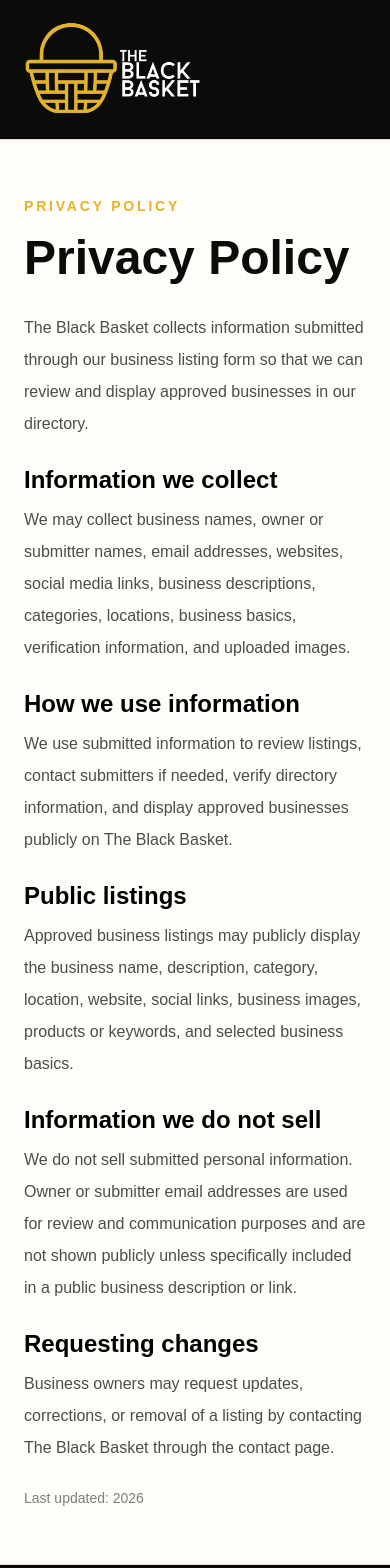
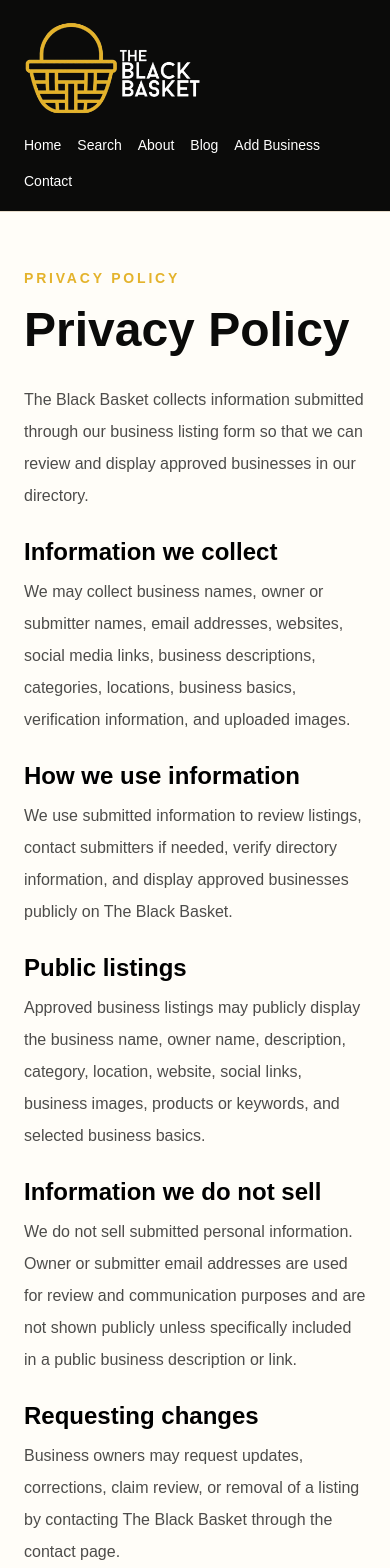
Before and after one commit to theblackbasket/the-black-basket, a Next.js app: page /privacy in a window 390 px wide. Shown: the top 1568 px of the page. Built offline with nearby package versions, Linux system fonts and the light colour scheme.

Commit message:
Clean up navigation links

```diff
--- a/app/contact/page.tsx
+++ b/app/contact/page.tsx
@@ -19,6 +19,10 @@ export default function ContactPage() {
               About
             </a>
 
+            <a href="/blog" className="hover:text-[#e4b32c]">
+              Blog
+            </a>
+
             <a href="/add-your-business" className="hover:text-[#e4b32c]">
               Add Your Business
             </a>
@@ -35,6 +39,32 @@ export default function ContactPage() {
             Search
           </a>
         </div>
+
+        <nav className="mx-auto mt-4 flex max-w-6xl flex-wrap gap-4 text-sm md:hidden">
+          <a href="/" className="hover:text-[#e4b32c]">
+            Home
+          </a>
+
+          <a href="/search" className="hover:text-[#e4b32c]">
+            Search
+          </a>
+
+          <a href="/about" className="hover:text-[#e4b32c]">
+            About
+          </a>
+
+          <a href="/blog" className="hover:text-[#e4b32c]">
+            Blog
+          </a>
+
+          <a href="/add-your-business" className="hover:text-[#e4b32c]">
+            Add Business
+          </a>
+
+          <a href="/contact" className="text-[#e4b32c]">
+            Contact
+          </a>
+        </nav>
       </header>
 
       <section className="mx-auto max-w-4xl px-6 py-14">
@@ -62,14 +92,14 @@ export default function ContactPage() {
 
           <a
             href="mailto:theblackbasket619@gmail.com"
-            className="text-lg font-semibold text-[#e4b32c]"
+            className="break-words text-lg font-semibold text-[#e4b32c]"
           >
             theblackbasket619@gmail.com
           </a>
 
           <p className="mt-6 text-sm text-black/50">
             Please include the business name if you are requesting a listing
-            update or removal.
+            update, claim, or removal.
           </p>
         </div>
       </section>
--- a/app/page.tsx
+++ b/app/page.tsx
@@ -1,4 +1,5 @@
 import Logo from "@/components/Logo";
+import Footer from "@/components/Footer";
 
 export default function Home() {
   return (
@@ -9,12 +10,27 @@ export default function Home() {
             <Logo />
           </a>
 
-<nav className="hidden gap-8 text-sm md:flex">
-  <a href="/">Home</a>
-  <a href="/about">About</a>
-  <a href="/add-your-business">Add Your Business</a>
-  <a href="/contact">Contact</a>
-</nav>
+          <nav className="hidden gap-8 text-sm md:flex">
+            <a href="/" className="hover:text-[#e4b32c]">
+              Home
+            </a>
+
+            <a href="/about" className="hover:text-[#e4b32c]">
+              About
+            </a>
+
+            <a href="/blog" className="hover:text-[#e4b32c]">
+              Blog
+            </a>
+
+            <a href="/add-your-business" className="hover:text-[#e4b32c]">
+              Add Your Business
+            </a>
+
+            <a href="/contact" className="hover:text-[#e4b32c]">
+              Contact
+            </a>
+          </nav>
         </header>
 
         <div className="max-w-2xl">
@@ -33,7 +49,7 @@ export default function Home() {
           >
             <input
               name="q"
-              className="flex-1 px-5 text-black outline-none"
+              className="min-w-0 flex-1 px-5 text-black outline-none"
               placeholder="What are you looking for?"
             />
 
@@ -74,14 +90,16 @@ export default function Home() {
             </a>
 
             <a
-              href="/search?q=baby products"
+              href="/search?q=restaurants"
               className="rounded-full border border-white/30 px-4 py-2"
             >
-              baby products
+              restaurants
             </a>
           </div>
         </div>
       </section>
+
+      <Footer />
     </main>
   );
 }
--- a/app/privacy/page.tsx
+++ b/app/privacy/page.tsx
@@ -5,18 +5,66 @@ export default function PrivacyPage() {
   return (
     <main className="min-h-screen bg-[#FFFDF8] text-[#0B0B0A]">
       <header className="border-b border-[#E7DCCB] bg-[#0B0B0A] px-6 py-5 text-white">
-        <div className="mx-auto flex max-w-6xl items-center justify-between">
+        <div className="mx-auto flex max-w-6xl items-center justify-between gap-6">
           <a href="/" className="flex shrink-0 items-center gap-3">
             <Logo />
           </a>
 
           <nav className="hidden gap-8 text-sm md:flex">
-            <a href="/">Home</a>
-            <a href="/about">About</a>
-            <a href="/add-your-business">Add Your Business</a>
-            <a href="/contact">Contact</a>
+            <a href="/" className="hover:text-[#e4b32c]">
+              Home
+            </a>
+
+            <a href="/about" className="hover:text-[#e4b32c]">
+              About
+            </a>
+
+            <a href="/blog" className="hover:text-[#e4b32c]">
+              Blog
+            </a>
+
+            <a href="/add-your-business" className="hover:text-[#e4b32c]">
+              Add Your Business
+            </a>
+
+            <a href="/contact" className="hover:text-[#e4b32c]">
+              Contact
+            </a>
           </nav>
+
+          <a
+            href="/search"
+            className="hidden rounded-full border border-white/20 px-4 py-2 text-sm font-semibold hover:border-[#e4b32c] hover:text-[#e4b32c] md:inline-block"
+          >
+            Search
+          </a>
         </div>
+
+        <nav className="mx-auto mt-4 flex max-w-6xl flex-wrap gap-4 text-sm md:hidden">
+          <a href="/" className="hover:text-[#e4b32c]">
+            Home
+          </a>
+
+          <a href="/search" className="hover:text-[#e4b32c]">
+            Search
+          </a>
+
+          <a href="/about" className="hover:text-[#e4b32c]">
+            About
+          </a>
+
+          <a href="/blog" className="hover:text-[#e4b32c]">
+            Blog
+          </a>
+
+          <a href="/add-your-business" className="hover:text-[#e4b32c]">
+            Add Business
+          </a>
+
+          <a href="/contact" className="hover:text-[#e4b32c]">
+            Contact
+          </a>
+        </nav>
       </header>
 
       <section className="mx-auto max-w-4xl px-6 py-14">
@@ -39,6 +87,7 @@ export default function PrivacyPage() {
             <h2 className="mb-2 text-2xl font-bold text-black">
               Information we collect
             </h2>
+
             <p>
               We may collect business names, owner or submitter names, email
               addresses, websites, social media links, business descriptions,
@@ -51,6 +100,7 @@ export default function PrivacyPage() {
             <h2 className="mb-2 text-2xl font-bold text-black">
               How we use information
             </h2>
+
             <p>
               We use submitted information to review listings, contact
               submitters if needed, verify directory information, and display
@@ -62,10 +112,12 @@ export default function PrivacyPage() {
             <h2 className="mb-2 text-2xl font-bold text-black">
               Public listings
             </h2>
+
             <p>
               Approved business listings may publicly display the business name,
-              description, category, location, website, social links, business
-              images, products or keywords, and selected business basics.
+              owner name, description, category, location, website, social
+              links, business images, products or keywords, and selected
+              business basics.
             </p>
           </section>
 
@@ -73,6 +125,7 @@ export default function PrivacyPage() {
             <h2 className="mb-2 text-2xl font-bold text-black">
               Information we do not sell
             </h2>
+
             <p>
               We do not sell submitted personal information. Owner or submitter
               email addresses are used for review and communication purposes and
@@ -85,15 +138,17 @@ export default function PrivacyPage() {
             <h2 className="mb-2 text-2xl font-bold text-black">
               Requesting changes
             </h2>
+
             <p>
-              Business owners may request updates, corrections, or removal of a
-              listing by contacting The Black Basket through the contact page.
+              Business owners may request updates, corrections, claim review, or
+              removal of a listing by contacting The Black Basket through the
+              contact page.
             </p>
           </section>
 
           <p className="text-sm text-black/50">Last updated: 2026</p>
         </div>
-        </section>
+      </section>
 
       <Footer />
     </main>
```
